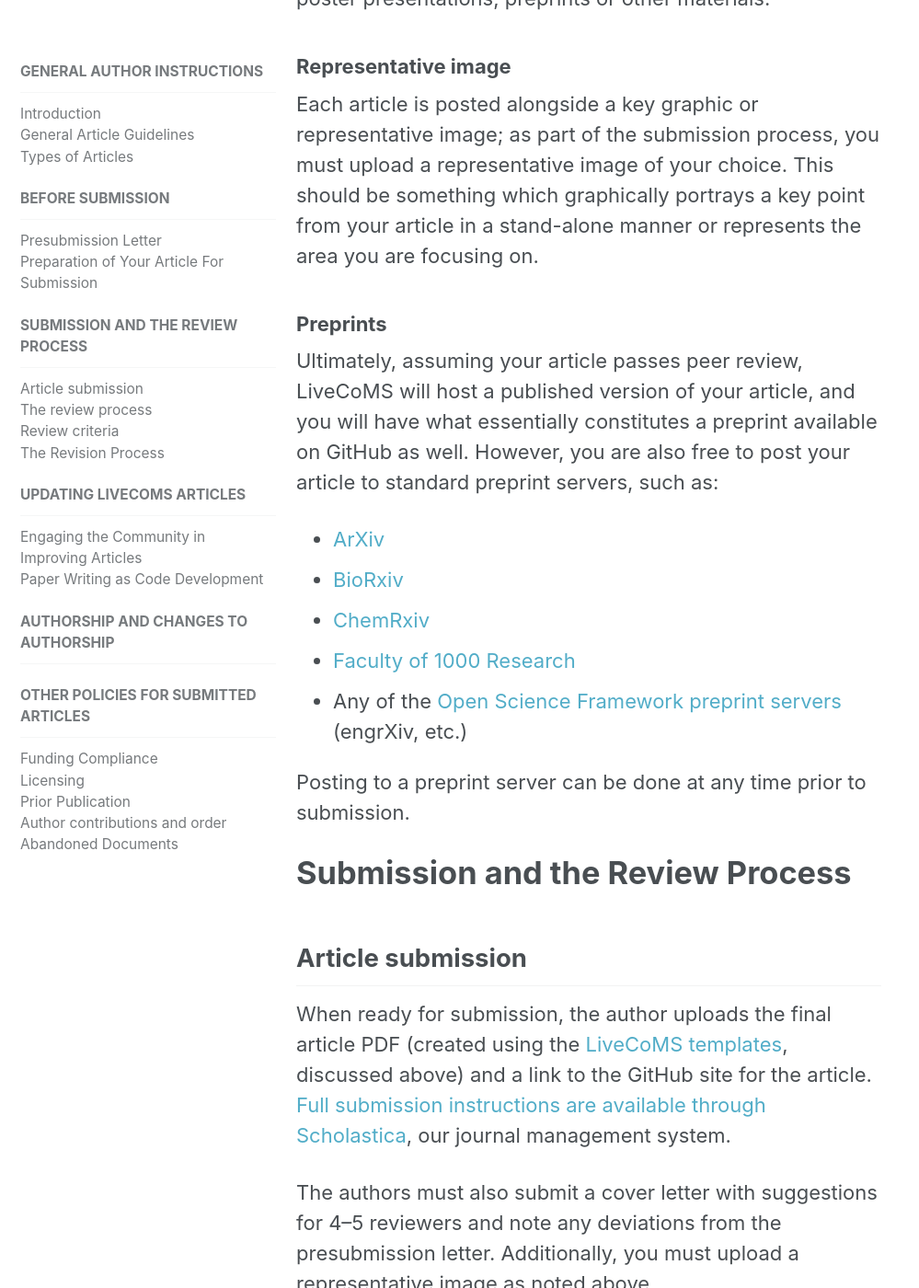
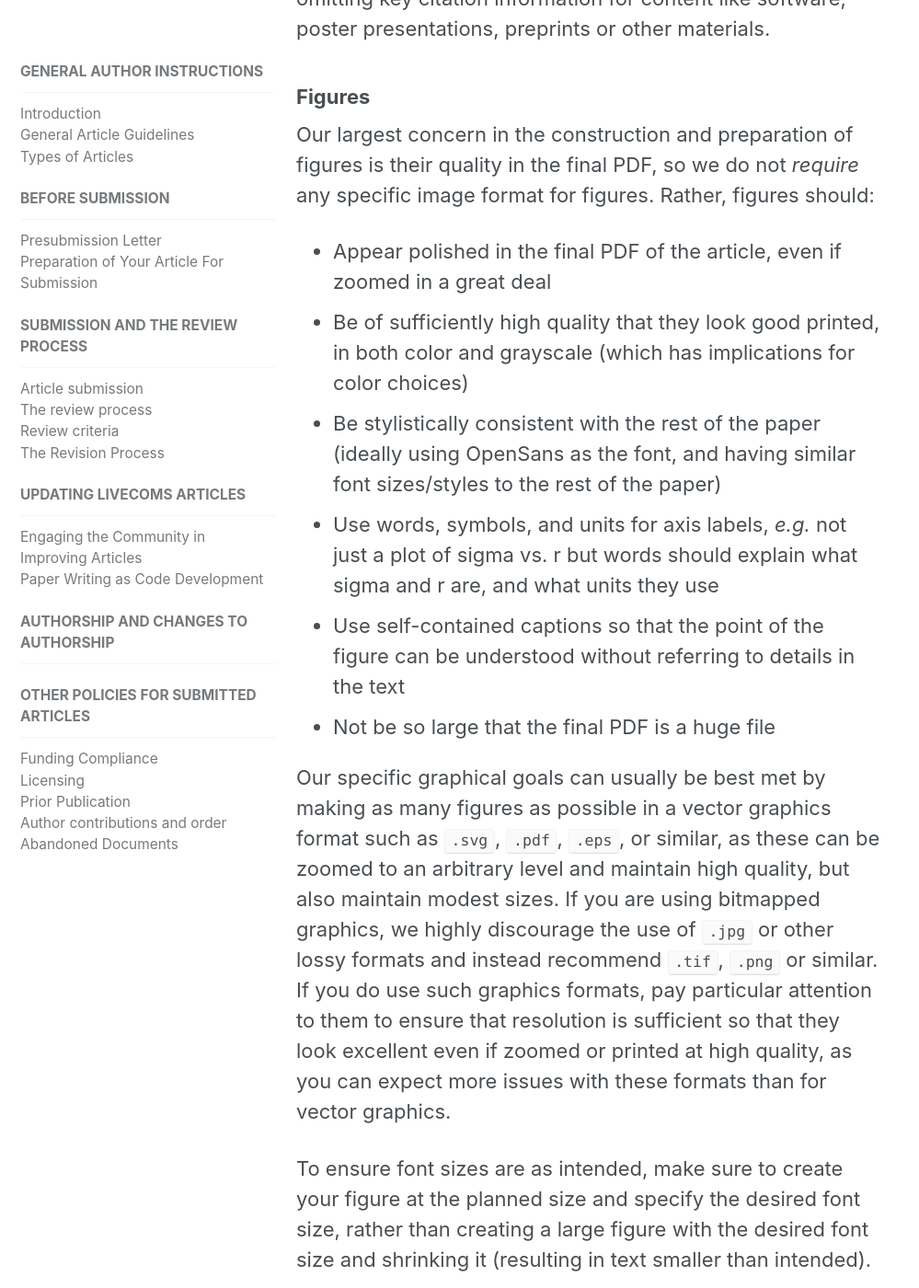
Before and after one commit to livecomsjournal/livecomsjournal.github.io, a Jekyll site: the page built from _author_instructions/01_policies.md, in a window 1280 px wide and 1400 px high, scrolled down 6020 px. Shown: the whole window at 92% size, without its empty margins (0-999 px from the left). Built offline with Jekyll 4.4.1, drawn with Linux system fonts in a browser that asks for light colours; some of the changed text lies outside the part shown.

Commit message:
Per issue 81, add instructions on figures.

```diff
--- a/_author_instructions/01_policies.md
+++ b/_author_instructions/01_policies.md
@@ -92,7 +92,7 @@
 LiveCoMS will not be separately typesetting your article for you, so be careful that your materials are laid out well.
 Be sure to pay particular attention to:
 - Place your figures and tables appropriately in the document (following the paragraph that first references them), rather than collecting them at the end. Do not not move the figures and tables in the LaTeX document to change where they appear. Instead, use the [LaTeX placement options](https://en.wikibooks.org/wiki/LaTeX/Floats,_Figures_and_Captions) to adjust positioning.
-- Use consistent (and legible) font sizes in figures and tables; our LaTeX template uses OpenSans; we recommend its use if possible in figures as well.
+- Use consistent (and legible) font sizes in figures and tables; our LaTeX template uses OpenSans; we recommend its use if possible in figures as well. See additional discussion on [figures](#figures) below.
 - Check that all special characters appear correctly in the rendered PDF.
 
 ### References
@@ -102,6 +102,25 @@
 However, it is still important that your references use Title Case for article titles, and that they use journal title abbreviations.
 You are responsible for checking that any special characters appear properly, and otherwise ensuring that your final reference list is correct and well-formatted, including sufficient detail.
 Pay particular attention to formatting of non-journal articles as it is easy to end up omitting key citation information for content like software, poster presentations, preprints or other materials.
+
+### Figures
+
+Our largest concern in the construction and preparation of figures is their quality in the final PDF, so we do not *require* any specific image format for figures.
+Rather, figures should:
+- Appear polished in the final PDF of the article, even if zoomed in a great deal
+- Be of sufficiently high quality that they look good printed, in both color and grayscale (which has implications for color choices)
+- Be stylistically consistent with the rest of the paper (ideally using OpenSans as the font, and having similar font sizes/styles to the rest of the paper)
+- Use words, symbols, and units for axis labels, *e.g.* not just a plot of sigma vs. r but words should explain what sigma and r are, and what units they use
+- Use self-contained captions so that the point of the figure can be understood without referring to details in the text
+- Not be so large that the final PDF is a huge file
+
+Our specific graphical goals can usually be best met by making as many figures as possible in a vector graphics format such as `.svg`, `.pdf`, `.eps`, or similar, as these can be zoomed to an arbitrary level and maintain high quality, but also maintain modest sizes.
+If you are using bitmapped graphics, we highly discourage the use of `.jpg` or other lossy formats and instead recommend `.tif`, `.png` or similar.
+If you do use such graphics formats, pay particular attention to them to ensure that resolution is sufficient so that they look excellent even if zoomed or printed at high quality, as you can expect more issues with these formats than for vector graphics.
+
+To ensure font sizes are as intended, make sure to create your figure at the planned size and specify the desired font size, rather than creating a large figure with the desired font size and shrinking it (resulting in text smaller than intended).
+
+We recommend making use of both single column and two column figures as appropriate depending on the width of the content you wish to include.
 
 ### Representative image
 
```
